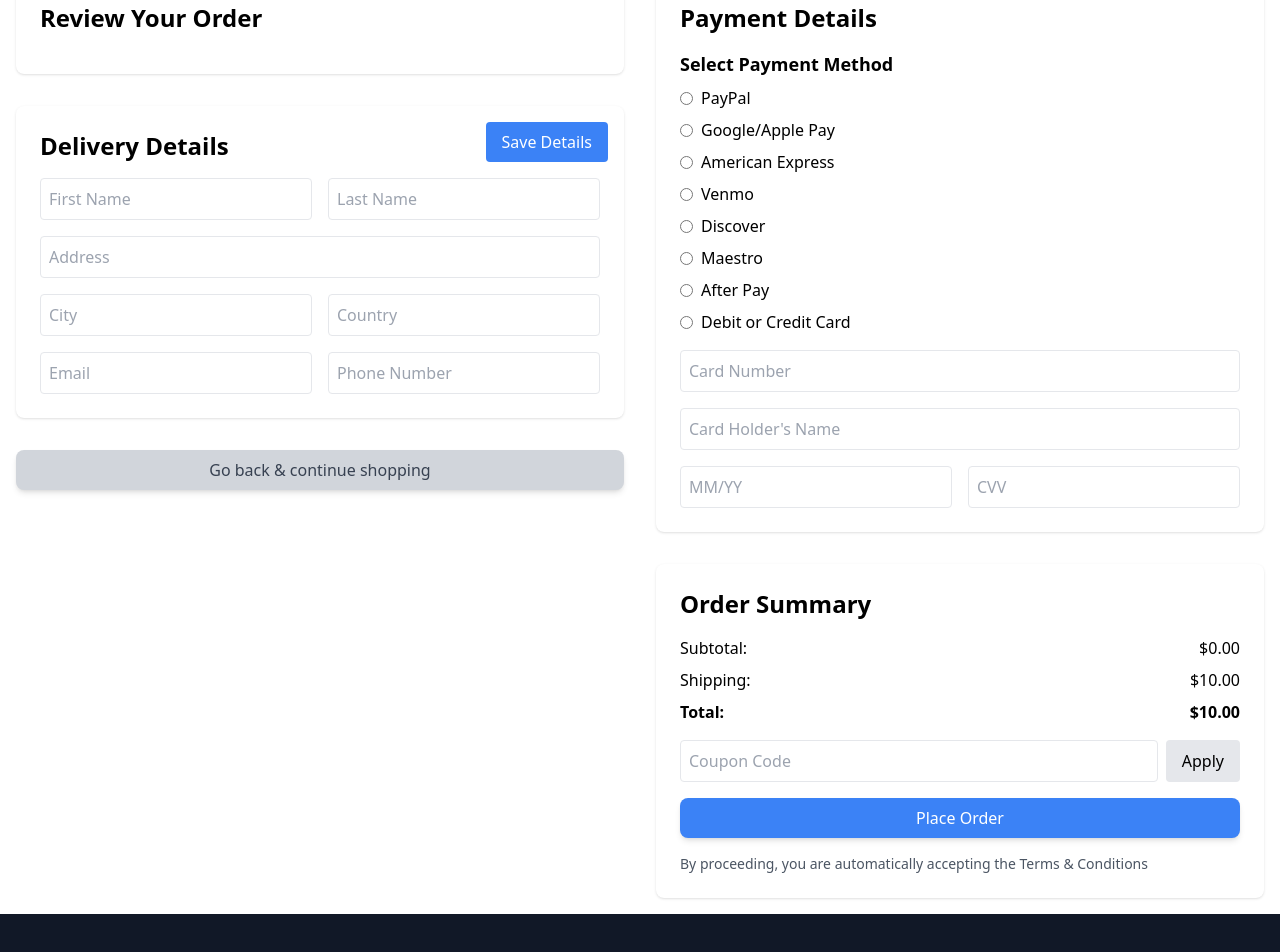
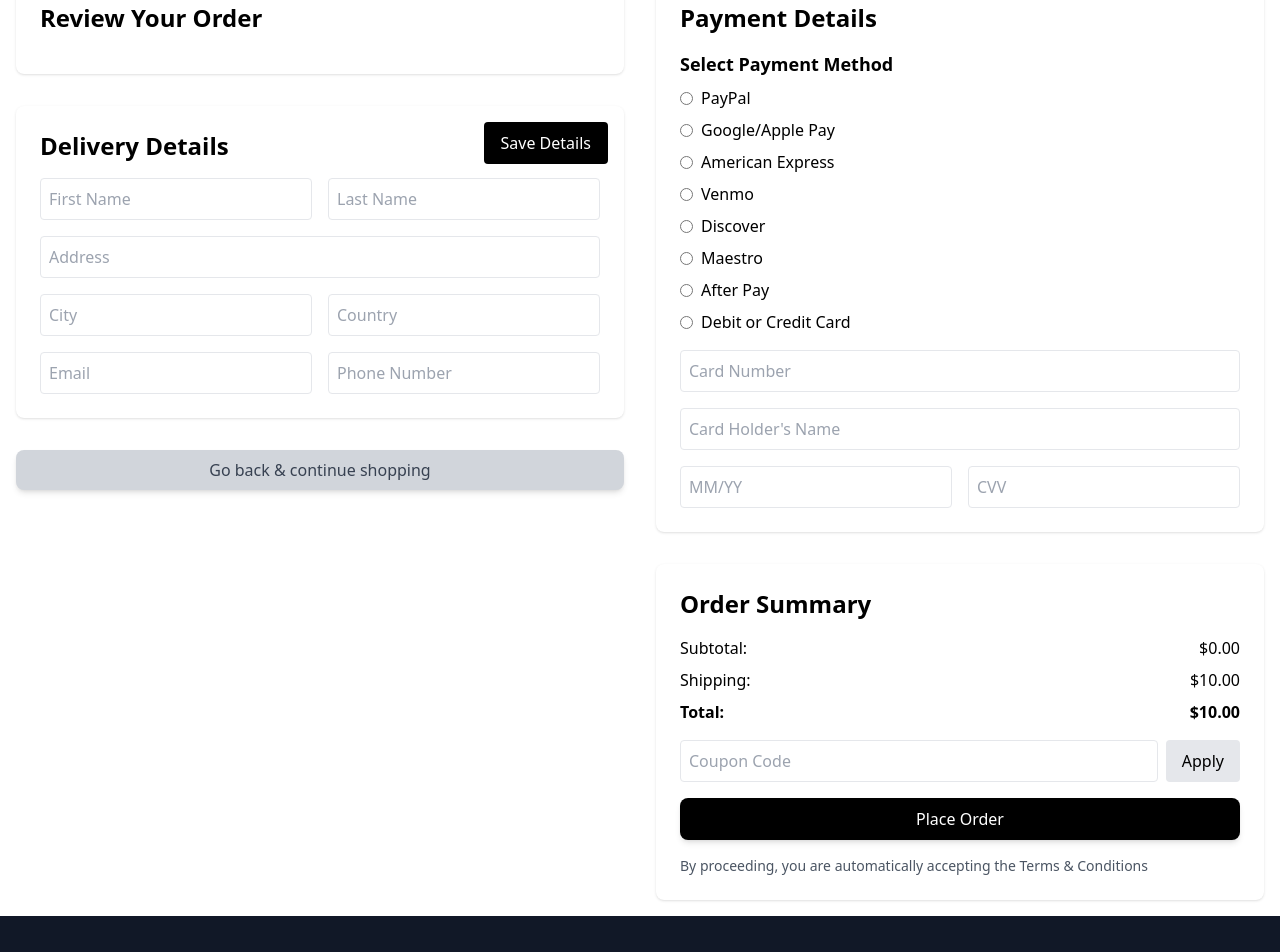
Before and after one commit to wonderful-coyote/TimbuCloudShop, a React (Vite) app: page /checkout-page in a window 1280 px wide. Shown: the part 220-1172 px from the top of the page. Built offline with nearby package versions, Linux system fonts and the light colour scheme.

Commit message:
commit 5

```diff
--- a/src/components/CartPage.jsx
+++ b/src/components/CartPage.jsx
@@ -139,7 +139,7 @@ const CartPage = () => {
                   </div>
                   <button
                     onClick={handleCheckout}
-                    className="w-full mt-4 bg-blue-500 text-white px-4 py-2 rounded-lg shadow-md hover:bg-blue-600 transition duration-300"
+                    className="w-full mt-4 bg-black text-white border border-transparent px-4 py-2 rounded-lg shadow-md hover:bg-white hover:text-black hover:border-black transition duration-300"
                   >
                     Proceed to Checkout
                   </button>
--- a/src/components/CheckoutPage.jsx
+++ b/src/components/CheckoutPage.jsx
@@ -92,7 +92,7 @@ const CheckoutPage = () => {
                  <h2 className="text-2xl font-semibold mb-4">Delivery Details</h2>
                  <button
                    onClick={handleSaveDetails}
-                   className="absolute top-4 right-4 bg-blue-500 text-white px-4 py-2 rounded"
+                   className="absolute top-4 right-4 bg-black text-white border border-transparent px-4 py-2 rounded hover:bg-white hover:text-black hover:border-black"
                  >
                    Save Details
                  </button>
@@ -263,7 +263,7 @@ const CheckoutPage = () => {
                  </div>
                  <button
                    onClick={handlePlaceOrder}
-                   className="w-full bg-blue-500 text-white px-4 py-2 rounded-lg shadow-md hover:bg-blue-600 transition duration-300"
+                   className="w-full bg-black text-white border border-transparent px-4 py-2 rounded-lg shadow-md hover:bg-white hover:text-black hover:border-black transition duration-300"
                  >
                    Place Order
                  </button>
--- a/src/components/Main.jsx
+++ b/src/components/Main.jsx
@@ -97,7 +97,7 @@ const Main = () => {
                     <div className="self-end">
                       <button
                         onClick={() => handleAddToCart(product)}
-                        className="flex items-center bg-blue-500 text-white px-4 py-2 rounded-lg shadow-md hover:bg-blue-600 transition duration-300"
+                        className="flex items-center bg-black text-white border border-transparent px-4 py-2 rounded-lg shadow-md hover:bg-white hover:text-black hover:border-black transition duration-300"
                       >
                         <FaShoppingCart className="mr-2" />
                         Add to Cart
--- a/src/components/ProductPage.jsx
+++ b/src/components/ProductPage.jsx
@@ -287,7 +287,7 @@ const ProductPage = () => {
                <div className="flex space-x-4 mb-8">
                  <button
                    onClick={handleAddToCart}
-                   className="flex items-center bg-blue-500 text-white px-4 py-2 rounded-lg shadow-md hover:bg-blue-600 transition duration-300"
+                   className="flex items-center bg-black text-white border border-transparent px-4 py-2 rounded-lg shadow-md hover:bg-white hover:text-black hover:border-black transition duration-300"
                  >
                    <FaShoppingCart className="mr-2" />
                    Add to Cart
```
